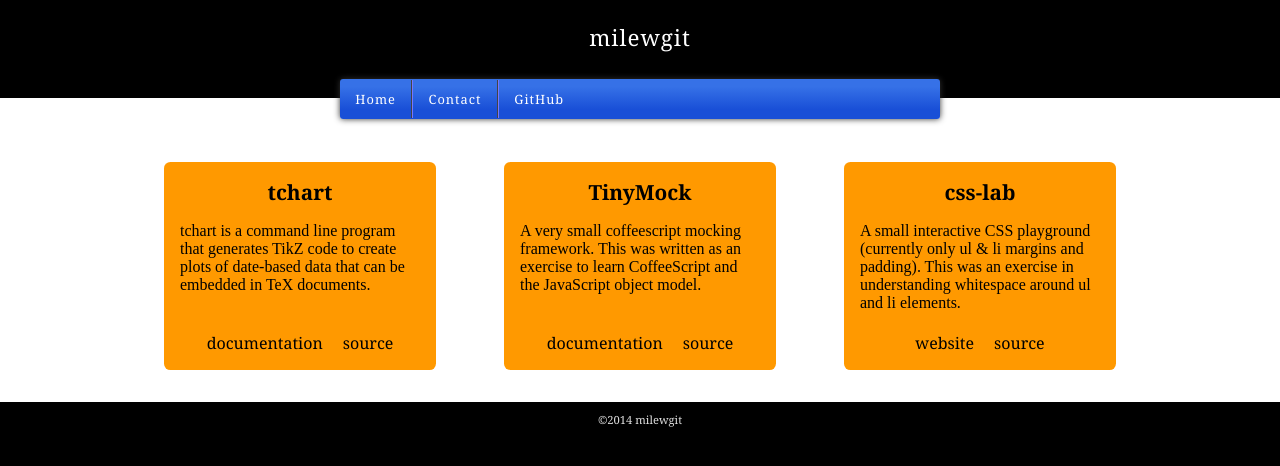
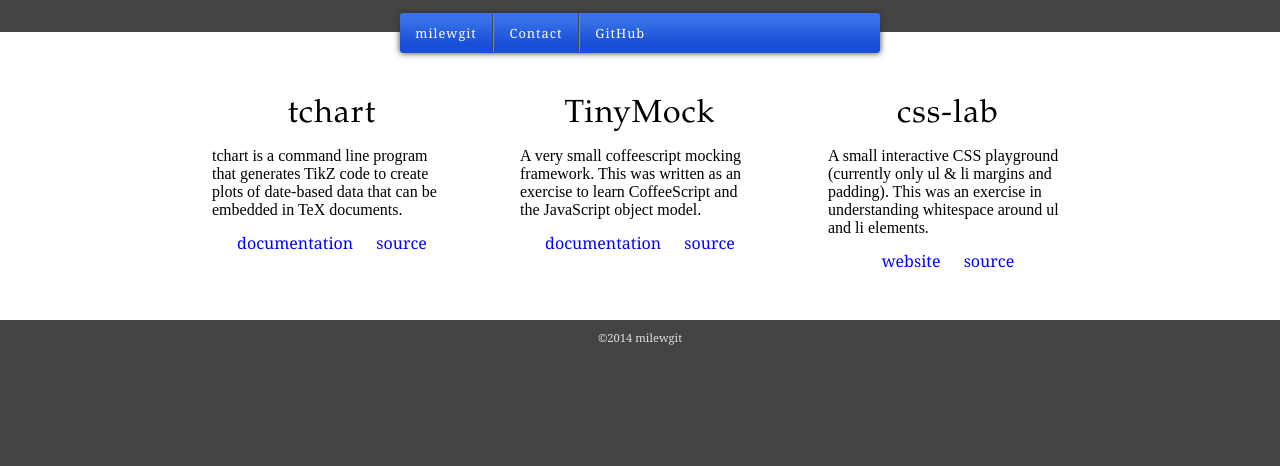
Before and after one commit to milewdev/milewdev.github.io, a plain HTML site: page index.html in a window 1280 px wide. Drawn offline with Linux system fonts and the light colour scheme.

Commit message:
Style projects

```diff
--- a/index.html
+++ b/index.html
@@ -8,10 +8,9 @@
   </head>
 
   <body>
-    <h1 class='page-title'>milewgit</h1>
     <nav class='page-nav'>
       <menu class='page-nav'>
-        <menuitem><a href='/'>Home</a></menuitem>
+        <menuitem><a href='/'>milewgit</a></menuitem>
         <menuitem><a href='mailto:milewgit@gmail.com'>Contact</a></menuitem>
         <menuitem><a href='https://github.com/milewgit'>GitHub</a></menuitem>
       </menu>
--- a/scss/style.scss
+++ b/scss/style.scss
@@ -1,6 +1,34 @@
 // * {
 //   border: 1px solid red;
 // }
+
+
+//
+// constants
+//
+
+$border-radius: 3px;
+
+
+//
+// mixins
+//
+
+@mixin gradient {
+  // See http://www.cssmatic.com/gradient-generator#'\-moz\-linear\-gradient\%28top\%2C\%20rgba\%2854\%2C113\%2C231\%2C1\%29\%200\%25\%2C\%20rgba\%2854\%2C113\%2C231\%2C1\%29\%2019\%25\%2C\%20rgba\%2825\%2C79\%2C215\%2C1\%29\%2076\%25\%2C\%20rgba\%2825\%2C79\%2C215\%2C1\%29\%20100\%25\%29\%3B'
+  background: rgba(54,113,231,1);
+  background: -moz-linear-gradient(top, rgba(54,113,231,1) 0%, rgba(54,113,231,1) 19%, rgba(25,79,215,1) 76%, rgba(25,79,215,1) 100%);
+  background: -webkit-gradient(left top, left bottom, color-stop(0%, rgba(54,113,231,1)), color-stop(19%, rgba(54,113,231,1)), color-stop(76%, rgba(25,79,215,1)), color-stop(100%, rgba(25,79,215,1)));
+  background: -webkit-linear-gradient(top, rgba(54,113,231,1) 0%, rgba(54,113,231,1) 19%, rgba(25,79,215,1) 76%, rgba(25,79,215,1) 100%);
+  background: -o-linear-gradient(top, rgba(54,113,231,1) 0%, rgba(54,113,231,1) 19%, rgba(25,79,215,1) 76%, rgba(25,79,215,1) 100%);
+  background: -ms-linear-gradient(top, rgba(54,113,231,1) 0%, rgba(54,113,231,1) 19%, rgba(25,79,215,1) 76%, rgba(25,79,215,1) 100%);
+  background: linear-gradient(to bottom, rgba(54,113,231,1) 0%, rgba(54,113,231,1) 19%, rgba(25,79,215,1) 76%, rgba(25,79,215,1) 100%);
+  filter: progid:DXImageTransform.Microsoft.gradient( startColorstr='#3671e7', endColorstr='#194fd7', GradientType=0 );
+}
+
+@mixin shadow {
+  box-shadow: 0 0 6px 0px #333;
+}
 
 
 //
@@ -10,15 +38,6 @@
 body, div, header, footer, section, article, h1, menu, menuitem {
   margin: 0;
   padding: 0;
-}
-
-a {
-  color: inherit;
-  text-decoration: none;
-
-  &:hover {
-    text-decoration: underline;
-  }
 }
 
 
@@ -31,7 +50,7 @@
 }
 
 body {
-  background-color: black;
+  background-color: #444;
 }
 
 
@@ -39,37 +58,17 @@
 // header
 //
 
-h1.page-title {
-  color: white;
-  font-size: 1.4em;
-  font-weight: normal;
-  letter-spacing: 1px;
-  margin-top: 1em;
-  margin-bottom: 2em;
-  text-align: center;
-}
-
 nav.page-nav {
-  margin: 0 auto;
+  margin: 2rem auto;
   position: relative;
-  max-width: 600px;
+  max-width: 30rem;
 }
 
 menu.page-nav {
+  @include gradient;
+  @include shadow;
 
-  // All of this to set a gradient.
-  // See http://www.cssmatic.com/gradient-generator#'\-moz\-linear\-gradient\%28top\%2C\%20rgba\%2854\%2C113\%2C231\%2C1\%29\%200\%25\%2C\%20rgba\%2854\%2C113\%2C231\%2C1\%29\%2019\%25\%2C\%20rgba\%2825\%2C79\%2C215\%2C1\%29\%2076\%25\%2C\%20rgba\%2825\%2C79\%2C215\%2C1\%29\%20100\%25\%29\%3B'
-  background: rgba(54,113,231,1);
-  background: -moz-linear-gradient(top, rgba(54,113,231,1) 0%, rgba(54,113,231,1) 19%, rgba(25,79,215,1) 76%, rgba(25,79,215,1) 100%);
-  background: -webkit-gradient(left top, left bottom, color-stop(0%, rgba(54,113,231,1)), color-stop(19%, rgba(54,113,231,1)), color-stop(76%, rgba(25,79,215,1)), color-stop(100%, rgba(25,79,215,1)));
-  background: -webkit-linear-gradient(top, rgba(54,113,231,1) 0%, rgba(54,113,231,1) 19%, rgba(25,79,215,1) 76%, rgba(25,79,215,1) 100%);
-  background: -o-linear-gradient(top, rgba(54,113,231,1) 0%, rgba(54,113,231,1) 19%, rgba(25,79,215,1) 76%, rgba(25,79,215,1) 100%);
-  background: -ms-linear-gradient(top, rgba(54,113,231,1) 0%, rgba(54,113,231,1) 19%, rgba(25,79,215,1) 76%, rgba(25,79,215,1) 100%);
-  background: linear-gradient(to bottom, rgba(54,113,231,1) 0%, rgba(54,113,231,1) 19%, rgba(25,79,215,1) 76%, rgba(25,79,215,1) 100%);
-  filter: progid:DXImageTransform.Microsoft.gradient( startColorstr='#3671e7', endColorstr='#194fd7', GradientType=0 );
-
-  border-radius: 3px;
-  box-shadow: 0 0 6px 0px #333;
+  border-radius: $border-radius;
 
   // Must set left and right padding to zero in order
   // for the horizontally centered, absolutely positioned
@@ -100,6 +99,15 @@
     &:last-child {
       border-right: none;
     }
+
+    a {
+      color: inherit;
+      text-decoration: none;
+
+      &:hover {
+        text-decoration: underline;
+      }
+    }
   }
 }
 
@@ -128,37 +136,48 @@
 .projects {
   background-color: white;
   padding-top: 2rem;        // allow space for main nav bar
+  padding-bottom: 2rem;     // allow space before footer
   text-align: center;
 }
 
 .project {
-  background-color: #f90;
-  border-radius: 0.4rem;
-  // box-shadow: 0px 0px 5px 3px #aaa;
   display: inline-block;
-  height: 11rem;
-  margin: 2rem;
+  height: 10rem;
+  margin: 1rem;
   padding: 1rem;
   position: relative;     // so that menu can be absolutely positioned
   width: 15rem;
   text-align: initial;    // counteract parent's center setting
   vertical-align: top;    // see http://stackoverflow.com/a/19366432
 
+  p {
+    margin: 0.8rem 0;
+  }
+
   menu {
-    bottom: 1rem;
-    left: 0;
-    position: absolute;
     text-align: center;
     width: 100%;
   }
 
   menuitem {
-    margin-left: 0.5rem;
-    margin-right: 0.5rem;
+    margin-left: 0.6rem;
+    margin-right: 0.6rem;
+
+    a {
+      color: blue;
+      text-decoration: none;
+
+      &:hover {
+        text-decoration: underline;
+      }
+    }
   }
 }
 
 h1.project-title {
-  font-size: 1.3rem;
+  font-family: Garamond;
+  font-size: 2rem;
+  font-weight: normal;
+  letter-spacing: 1px;
   text-align: center;
 }
```
Also changed, not shown: stylesheets/style.css, 1 other file.
